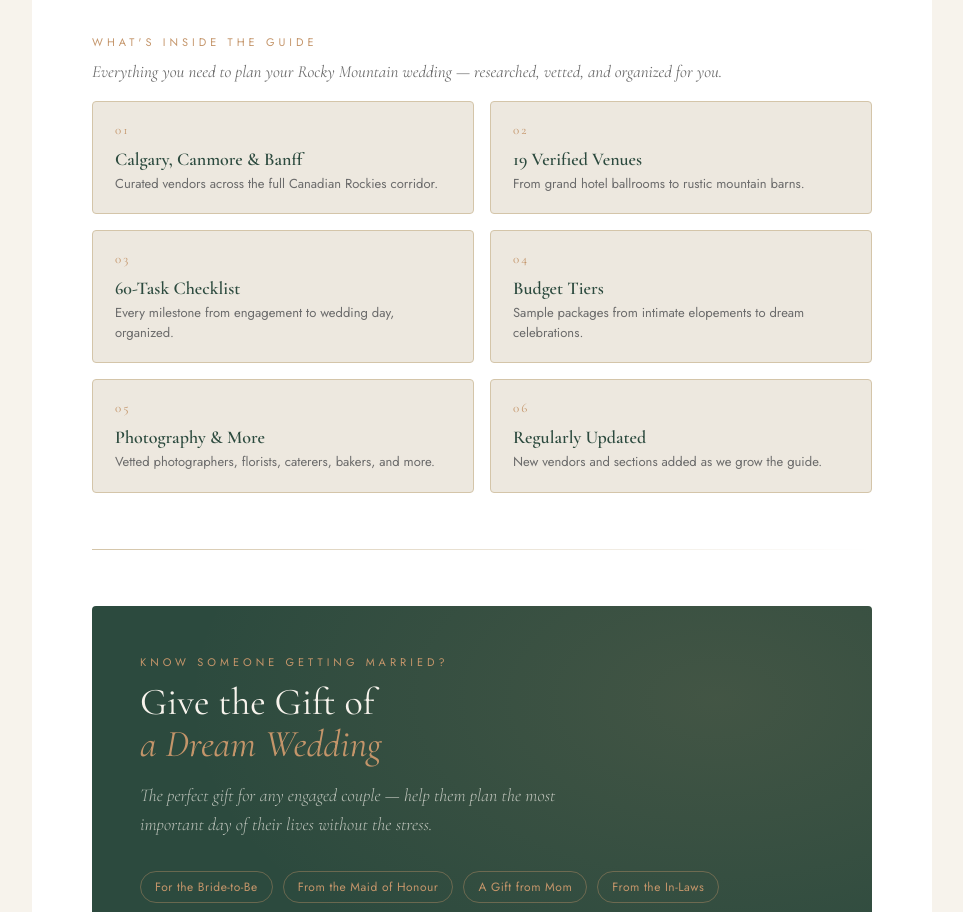
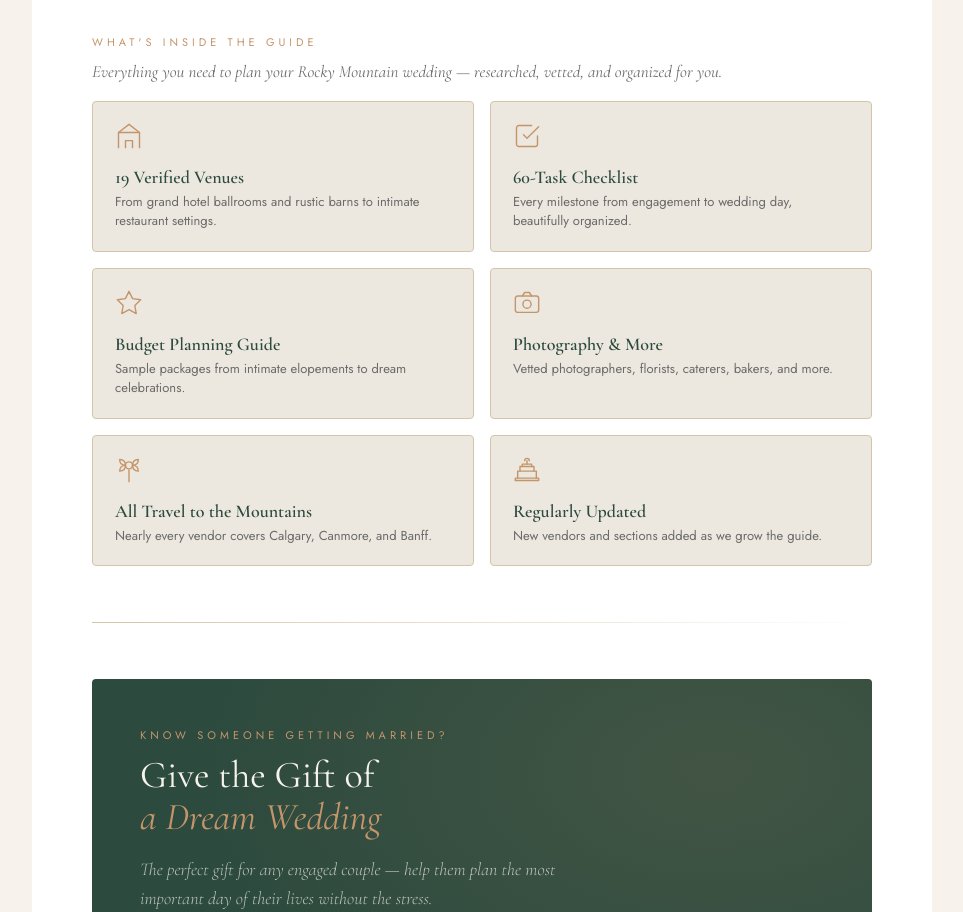
Before and after one commit to nkozminchuk/ultimate-wedding-guide, a React (Create React App) app: page / in a window 1280 px wide. Shown: the part 940-1852 px from the top of the page, without its empty margins (158-1121 px from the left). Built offline with nearby package versions, Linux system fonts and the light colour scheme.

Commit message:
Update App.jsx

```diff
--- a/src/App.jsx
+++ b/src/App.jsx
@@ -2304,17 +2304,17 @@ const tabs = [
 
 const sectionMeta = {
   home: { eyebrow: "Canadian Rockies Edition", title: "The Ultimate Wedding Guide", lead: "" },
-  why: { eyebrow: "Behind the Guide", title: "Our Story", lead: "" },
-  checklist: { eyebrow: "Canadian Rockies Edition", title: "Wedding Planning Checklist", lead: "From the moment you get engaged to the moment you say \"I do\" — every task, every milestone, beautifully organized." },
-  budget: { eyebrow: "Canadian Rockies Edition", title: "Budget Planning Guide", lead: "Every dream wedding is different — and so is every budget. Find the tier that fits your vision and explore vendors that align with your investment." },
-  venues: { eyebrow: "Calgary", title: "Venues", lead: "Calgary offers an exceptional range of wedding venues — from iconic luxury hotels and dramatic arts spaces to rustic barns, intimate restaurant settings, and beautiful churches and chapels." },
-  catering: { eyebrow: "Calgary", title: "Catering", lead: "For venues without in-house catering, these Calgary caterers bring exceptional skill, flexibility, and style to your wedding table." },
-  bar: { eyebrow: "Calgary", title: "Mobile Bar Services", lead: "Alberta's liquor laws make mobile bar services unique. Here's everything you need to know — and the best services in the city." },
-  photo: { eyebrow: "Calgary", title: "Photography & Videography", lead: "Your photos and film are the memories you will revisit for the rest of your lives. Alberta's landscapes reward photographers who truly know light." },
-  florists: { eyebrow: "Calgary", title: "Florists", lead: "Florals set the tone for your entire wedding aesthetic. Calgary's florist community is exceptionally talented — and nearly all travel to Canmore and Banff." },
-  cakes: { eyebrow: "Calgary", title: "Cakes & Desserts", lead: "From elegant tiered cakes to whimsical dessert tables, Calgary's bakers are exceptionally talented. Whatever your vision and budget, there is a baker here for you." },
-  dresses: { eyebrow: "Calgary", title: "Wedding Dresses", lead: "Finding your dress is one of the most magical moments of wedding planning. We recommend visiting each of these boutiques in person — no online browsing compares to trying on the real thing." },
-  coming: { eyebrow: "Canadian Rockies Edition", title: "On Our Radar", lead: "We are constantly scouting, vetting, and adding to this guide. Consider this your insider preview of what's coming — and a reminder that the best vendors book fast." },
+  why: { eyebrow: "Behind the Guide", title: "Our Story", lead: "", icon: "story" },
+  checklist: { eyebrow: "Canadian Rockies Edition", title: "Wedding Planning Checklist", lead: "From the moment you get engaged to the moment you say \"I do\" — every task, every milestone, beautifully organized.", icon: "checklist" },
+  budget: { eyebrow: "Canadian Rockies Edition", title: "Budget Planning Guide", lead: "Every dream wedding is different — and so is every budget. Find the tier that fits your vision and explore vendors that align with your investment.", icon: "budget" },
+  venues: { eyebrow: "Calgary", title: "Venues", lead: "Calgary offers an exceptional range of wedding venues — from iconic luxury hotels and dramatic arts spaces to rustic barns, intimate restaurant settings, and beautiful churches and chapels.", icon: "venues" },
+  catering: { eyebrow: "Calgary", title: "Catering", lead: "For venues without in-house catering, these Calgary caterers bring exceptional skill, flexibility, and style to your wedding table.", icon: "catering" },
+  bar: { eyebrow: "Calgary", title: "Mobile Bar Services", lead: "Alberta's liquor laws make mobile bar services unique. Here's everything you need to know — and the best services in the city.", icon: "bar" },
+  photo: { eyebrow: "Calgary", title: "Photography & Videography", lead: "Your photos and film are the memories you will revisit for the rest of your lives. Alberta's landscapes reward photographers who truly know light.", icon: "photo" },
+  florists: { eyebrow: "Calgary", title: "Florists", lead: "Florals set the tone for your entire wedding aesthetic. Calgary's florist community is exceptionally talented — and nearly all travel to Canmore and Banff.", icon: "florists" },
+  cakes: { eyebrow: "Calgary", title: "Cakes & Desserts", lead: "From elegant tiered cakes to whimsical dessert tables, Calgary's bakers are exceptionally talented. Whatever your vision and budget, there is a baker here for you.", icon: "cakes" },
+  dresses: { eyebrow: "Calgary", title: "Wedding Dresses", lead: "Finding your dress is one of the most magical moments of wedding planning. We recommend visiting each of these boutiques in person — no online browsing compares to trying on the real thing.", icon: "dresses" },
+  coming: { eyebrow: "Canadian Rockies Edition", title: "On Our Radar", lead: "We are constantly scouting, vetting, and adding to this guide. Consider this your insider preview of what's coming — and a reminder that the best vendors book fast.", icon: "coming" },
 };
 
 const dressData = [
@@ -2483,12 +2483,12 @@ function LandingPage() {
   }
 
   const features = [
-    { icon: "01", title: "Calgary, Canmore & Banff", desc: "Curated vendors across the full Canadian Rockies corridor." },
-    { icon: "02", title: "19 Verified Venues", desc: "From grand hotel ballrooms to rustic mountain barns." },
-    { icon: "03", title: "60-Task Checklist", desc: "Every milestone from engagement to wedding day, organized." },
-    { icon: "04", title: "Budget Tiers", desc: "Sample packages from intimate elopements to dream celebrations." },
-    { icon: "05", title: "Photography & More", desc: "Vetted photographers, florists, caterers, bakers, and more." },
-    { icon: "06", title: "Regularly Updated", desc: "New vendors and sections added as we grow the guide." },
+    { iconKey: "venues", title: "19 Verified Venues", desc: "From grand hotel ballrooms and rustic barns to intimate restaurant settings." },
+    { iconKey: "checklist", title: "60-Task Checklist", desc: "Every milestone from engagement to wedding day, beautifully organized." },
+    { iconKey: "budget", title: "Budget Planning Guide", desc: "Sample packages from intimate elopements to dream celebrations." },
+    { iconKey: "photo", title: "Photography & More", desc: "Vetted photographers, florists, caterers, bakers, and more." },
+    { iconKey: "florists", title: "All Travel to the Mountains", desc: "Nearly every vendor covers Calgary, Canmore, and Banff." },
+    { iconKey: "cakes", title: "Regularly Updated", desc: "New vendors and sections added as we grow the guide." },
   ];
 
   return (
@@ -2508,7 +2508,9 @@ function LandingPage() {
       <div className="landing-features">
         {features.map((f, i) => (
           <div key={i} className="feature-card">
-            <div className="feature-icon">{f.icon}</div>
+            <div className="feature-icon" style={{ marginBottom: 12 }}>
+              <Icon name={f.iconKey} color={COLORS.sandstone} size={28} />
+            </div>
             <div className="feature-title">{f.title}</div>
             <div className="feature-desc">{f.desc}</div>
           </div>
@@ -2734,6 +2736,36 @@ function PasswordGate({ onSuccess }) {
   );
 }
 
+// ── SVG ICONS ────────────────────────────────────────────────────────────────
+function Icon({ name, color, size }) {
+  size = size || 20;
+  const props = { width: size, height: size, viewBox: "0 0 24 24", fill: "none", stroke: color, strokeWidth: "1.2", strokeLinecap: "round", strokeLinejoin: "round" };
+  if (name === "budget") return <svg {...props}><polygon points="12 2 15.09 8.26 22 9.27 17 14.14 18.18 21.02 12 17.77 5.82 21.02 7 14.14 2 9.27 8.91 8.26 12 2"/></svg>;
+  if (name === "venues") return <svg {...props}><path d="M3 22V9l9-7 9 7v13"/><path d="M9 22V16h6v6"/><path d="M3 9h18"/></svg>;
+  if (name === "catering") return <svg {...props}><path d="M3 17h18"/><path d="M3 17c0-4 2-7 9-7s9 3 9 7"/><path d="M12 10V6"/><circle cx="12" cy="5" r="1"/></svg>;
+  if (name === "bar") return <svg {...props}><path d="M8 22h8"/><path d="M12 11v11"/><path d="M5 3l2 8h10l2-8z"/><path d="M5 3h14"/></svg>;
+  if (name === "photo") return <svg {...props}><rect x="2" y="6" width="20" height="14" rx="2"/><circle cx="12" cy="13" r="3.5"/><path d="M8 6l2-3h4l2 3"/></svg>;
+  if (name === "florists") return <svg {...props}><path d="M12 22V12"/><circle cx="12" cy="8" r="3"/><path d="M9 8c0-3-2-5-5-5 0 3 2 5 5 5"/><path d="M15 8c0-3 2-5 5-5 0 3-2 5-5 5"/><path d="M9 8c0 3-2 5-5 5 0-3 2-5 5-5"/><path d="M15 8c0 3 2 5 5 5 0-3-2-5-5-5"/></svg>;
+  if (name === "cakes") return <svg {...props}><path d="M2 19h20v2H2z"/><path d="M4 19v-6h16v6"/><path d="M6 13v-4h12v4"/><path d="M8 9V7h8v2"/><path d="M12 7V4"/><path d="M10 4c0-1.1.9-2 2-2s2 .9 2 2"/></svg>;
+  if (name === "dresses") return <svg {...props}><path d="M12 2l-4 6h8l-4-6z"/><path d="M8 8l-5 14h18L16 8"/><path d="M8 8h8"/></svg>;
+  if (name === "coming") return <svg {...props}><circle cx="12" cy="12" r="10"/><line x1="12" y1="8" x2="12" y2="12"/><line x1="12" y1="16" x2="12.01" y2="16"/></svg>;
+  if (name === "checklist") return <svg {...props}><path d="M9 11l3 3L22 4"/><path d="M21 12v7a2 2 0 01-2 2H5a2 2 0 01-2-2V5a2 2 0 012-2h11"/></svg>;
+  if (name === "story") return <svg {...props}><path d="M20.84 4.61a5.5 5.5 0 00-7.78 0L12 5.67l-1.06-1.06a5.5 5.5 0 00-7.78 7.78l1.06 1.06L12 21.23l7.78-7.78 1.06-1.06a5.5 5.5 0 000-7.78z"/></svg>;
+  return null;
+}
+
+const guideItems = [
+  { id: "budget", label: "Budget Guide", icon: "budget" },
+  { id: "venues", label: "Venues", icon: "venues" },
+  { id: "catering", label: "Catering", icon: "catering" },
+  { id: "bar", label: "Mobile Bar", icon: "bar" },
+  { id: "photo", label: "Photography", icon: "photo" },
+  { id: "florists", label: "Florists", icon: "florists" },
+  { id: "cakes", label: "Cakes & Desserts", icon: "cakes" },
+  { id: "dresses", label: "Wedding Dresses", icon: "dresses" },
+  { id: "coming", label: "On Our Radar", icon: "coming" },
+];
+
 export default function App() {
   const [activeTab, setActiveTab] = useState("home");
   const [unlocked, setUnlocked] = useState(false);
@@ -2755,18 +2787,6 @@ export default function App() {
     setUnlocked(true);
     setShowPasswordGate(false);
   }
-
-  const guideItems = [
-    { id: "budget", label: "Budget Guide" },
-    { id: "venues", label: "Venues" },
-    { id: "catering", label: "Catering" },
-    { id: "bar", label: "Mobile Bar" },
-    { id: "photo", label: "Photography" },
-    { id: "florists", label: "Florists" },
-    { id: "cakes", label: "Cakes & Desserts" },
-    { id: "dresses", label: "Wedding Dresses" },
-    { id: "coming", label: "On Our Radar" },
-  ];
 
   return (
     <>
@@ -2804,7 +2824,10 @@ export default function App() {
                 {guideItems.map(item => (
                   <button key={item.id} className={`dropdown-item ${activeTab === item.id ? "active" : ""}`}
                     onClick={() => { const tab = tabs.find(t => t.id === item.id); handleTabClick(tab); }}>
-                    {item.label}
+                    <span style={{ display: "flex", alignItems: "center", gap: 10 }}>
+                      <Icon name={item.icon} color={activeTab === item.id ? COLORS.forest : COLORS.sandstone} size={15} />
+                      {item.label}
+                    </span>
                     {!unlocked && <span className="lock-dot" />}
                   </button>
                 ))}
@@ -2838,7 +2861,9 @@ export default function App() {
               <div className="mobile-menu-section">The Guide</div>
               {guideItems.map(item => (
                 <button key={item.id} className={`mobile-menu-item ${activeTab === item.id ? "active" : ""}`}
-                  onClick={() => { const tab = tabs.find(t => t.id === item.id); handleTabClick(tab); }}>
+                  onClick={() => { const tab = tabs.find(t => t.id === item.id); handleTabClick(tab); }}
+                  style={{ display: "flex", alignItems: "center", gap: 12 }}>
+                  <Icon name={item.icon} color="rgba(196,149,106,0.7)" size={14} />
                   {item.label} {!unlocked && "·"}
                 </button>
               ))}
@@ -2856,7 +2881,10 @@ export default function App() {
         {activeTab === "why" && (
           <div className="content">
             <div className="section-eyebrow">Behind the Guide</div>
-            <h1 className="section-title">Our Story</h1>
+            <h1 className="section-title" style={{ display: "flex", alignItems: "center", gap: 16 }}>
+              <Icon name="story" color={COLORS.sandstone} size={36} />
+              Our Story
+            </h1>
             <div style={{ maxWidth: 620 }}>
               <p style={{ fontFamily: "'Cormorant Garamond', serif", fontSize: 24, fontWeight: 400, fontStyle: "italic", color: COLORS.forest, lineHeight: 1.6, marginBottom: 32 }}>
                 "Planning a wedding should be one of the most joyful experiences of your life. I created this guide because I watched someone I love go through the opposite."
@@ -2915,7 +2943,10 @@ export default function App() {
         {activeTab === "checklist" && (
           <div className="content">
             <div className="section-eyebrow">{sectionMeta.checklist.eyebrow}</div>
-            <h1 className="section-title">{sectionMeta.checklist.title}</h1>
+            <h1 className="section-title" style={{ display: "flex", alignItems: "center", gap: 16 }}>
+              <Icon name="checklist" color={COLORS.sandstone} size={36} />
+              {sectionMeta.checklist.title}
+            </h1>
             <p className="section-lead">{sectionMeta.checklist.lead}</p>
             <Checklist />
           </div>
@@ -2928,7 +2959,10 @@ export default function App() {
         {isLocked && unlocked && (
           <div className="content">
             <div className="section-eyebrow">{meta.eyebrow}</div>
-            <h1 className="section-title">{meta.title}</h1>
+            <h1 className="section-title" style={{ display: "flex", alignItems: "center", gap: 16 }}>
+              <Icon name={meta.icon} color={COLORS.sandstone} size={36} />
+              {meta.title}
+            </h1>
             {meta.lead && <p className="section-lead">{meta.lead}</p>}
           {activeTab === "budget" && <BudgetGuide />}
           {activeTab === "venues" && (
```
